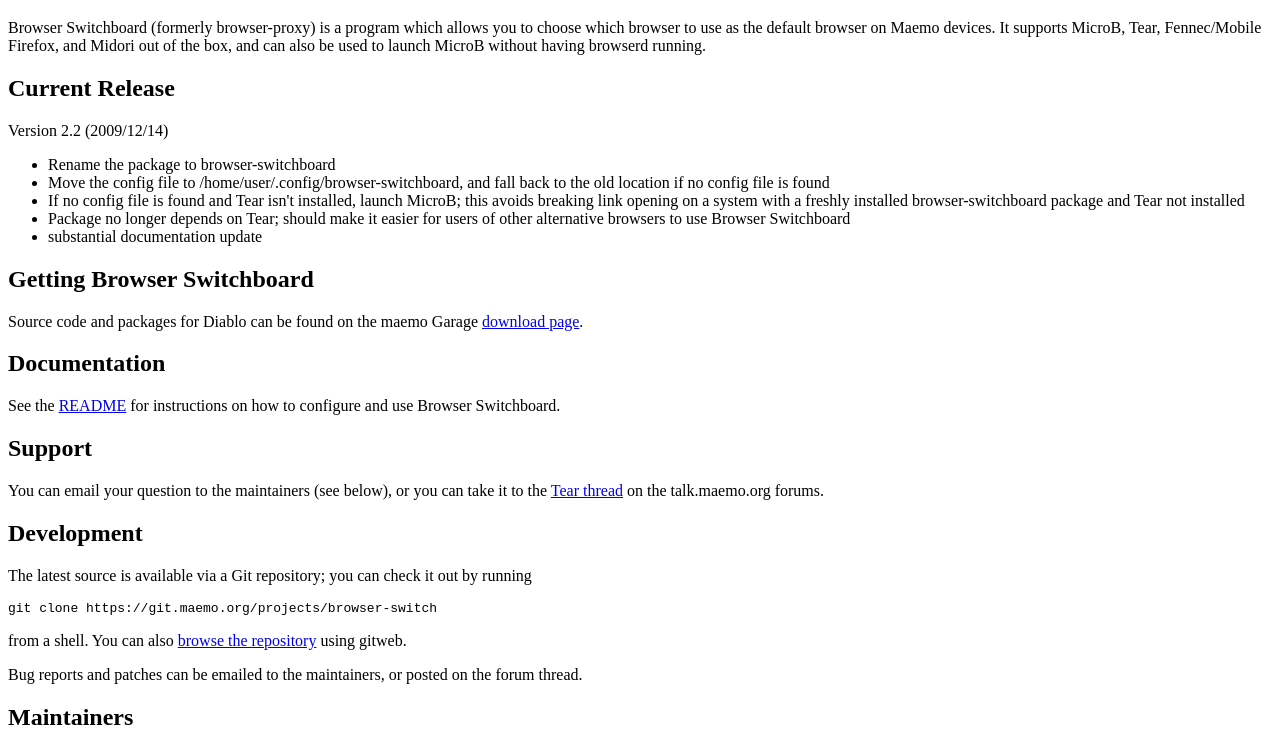
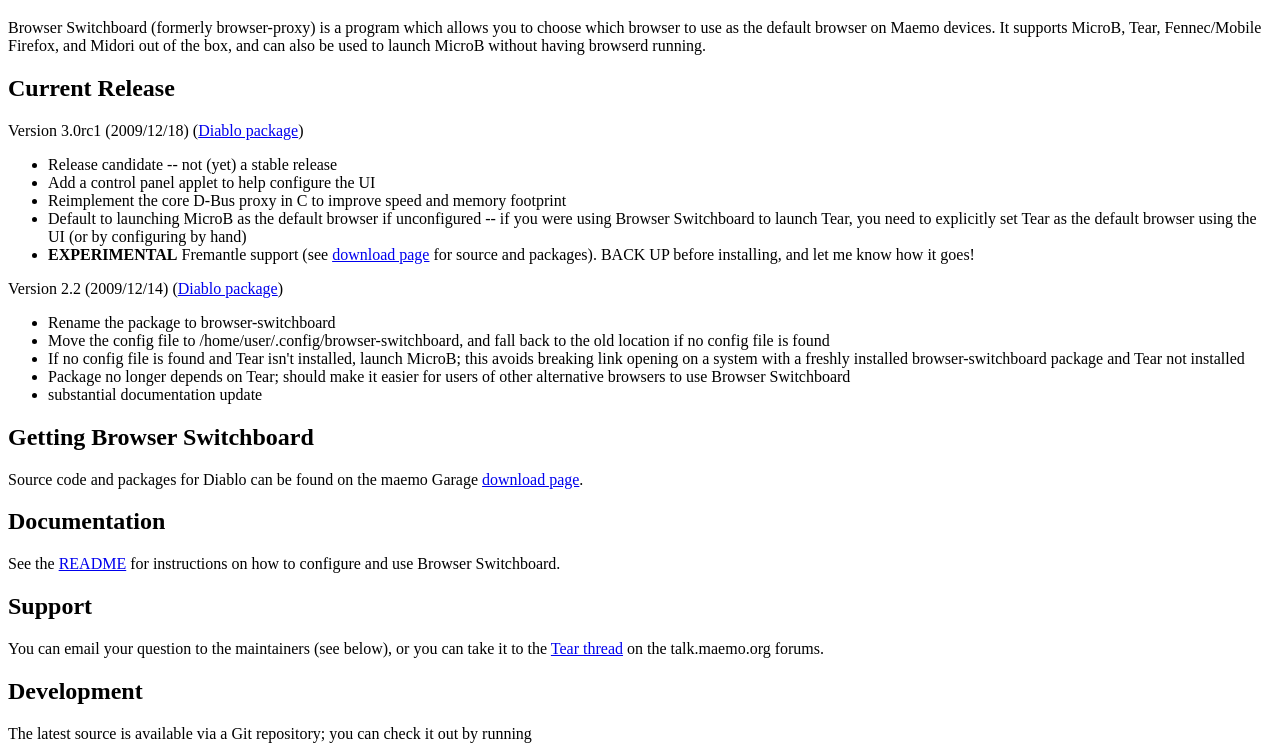
Before and after one commit to steven676/browser-switchboard, a plain HTML site: page www/index.html in a window 1280 px wide. Shown: the part 61-806 px from the top of the page. Drawn offline with Linux system fonts and the light colour scheme.

Commit message:
Update webpage

```diff
--- a/www/index.html
+++ b/www/index.html
@@ -15,7 +15,15 @@ It supports MicroB, Tear, Fennec/Mobile Firefox, and Midori out of the box,
 and can also be used to launch MicroB without having browserd running.</p>
 
 <h2>Current Release</h2>
-<p>Version 2.2 (2009/12/14)</p>
+<p>Version 3.0rc1 (2009/12/18) (<a href="https://garage.maemo.org/frs/download.php/7081/browser-switchboard_3.0rc1-1_armel.deb">Diablo package</a>)</p>
+<ul>
+<li>Release candidate -- not (yet) a stable release</li>
+<li>Add a control panel applet to help configure the UI</li>
+<li>Reimplement the core D-Bus proxy in C to improve speed and memory footprint</li>
+<li>Default to launching MicroB as the default browser if unconfigured -- if you were using Browser Switchboard to launch Tear, you need to explicitly set Tear as the default browser using the UI (or by configuring by hand)</li>
+<li><b>EXPERIMENTAL</b> Fremantle support (see <a href="https://garage.maemo.org/frs/?group_id=1159">download page</a> for source and packages).  BACK UP before installing, and let me know how it goes!</li>
+</ul>
+<p>Version 2.2 (2009/12/14) (<a href="https://garage.maemo.org/frs/download.php/7038/browser-switchboard_2.2-1_all.deb">Diablo package</a>)</p>
 <ul>
 <li>Rename the package to browser-switchboard</li>
 <li>Move the config file to /home/user/.config/browser-switchboard, and
```
